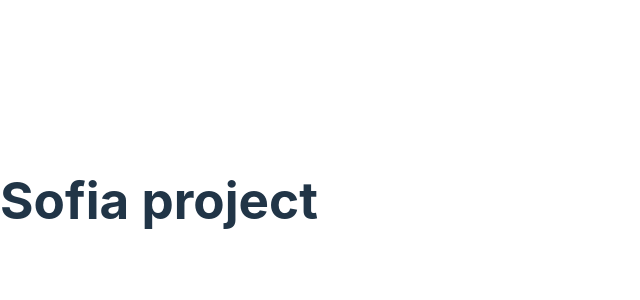
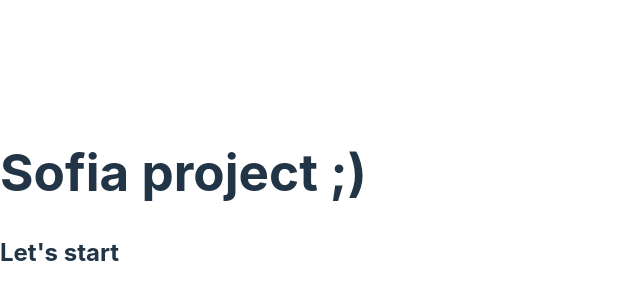
Before and after one commit to nst2pl5/sofia-progress-table, a React (Vite) app: page / in a window 1280 px wide. Shown: the part 200-500 px from the top of the page, without its empty margins (0-640 px from the left). Built offline with nearby package versions, Linux system fonts and the light colour scheme.

Commit message:
S: check

```diff
--- a/src/App.tsx
+++ b/src/App.tsx
@@ -4,7 +4,8 @@ const App: React.FC = () => {
 
   return (
     <>
-      <h1>Sofia project</h1>
+      <h1>Sofia project ;) </h1>
+      <h2>Let's start</h2>
     </>
   );
 };
```
